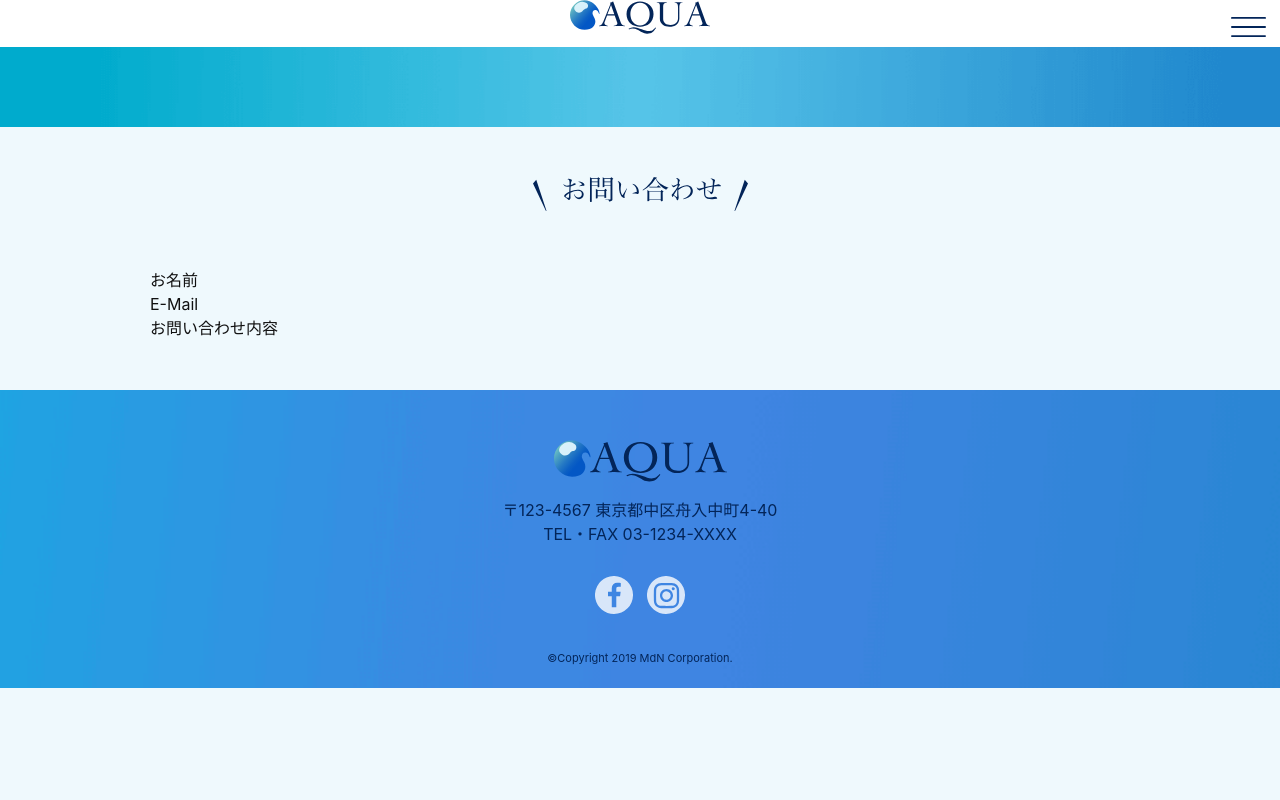
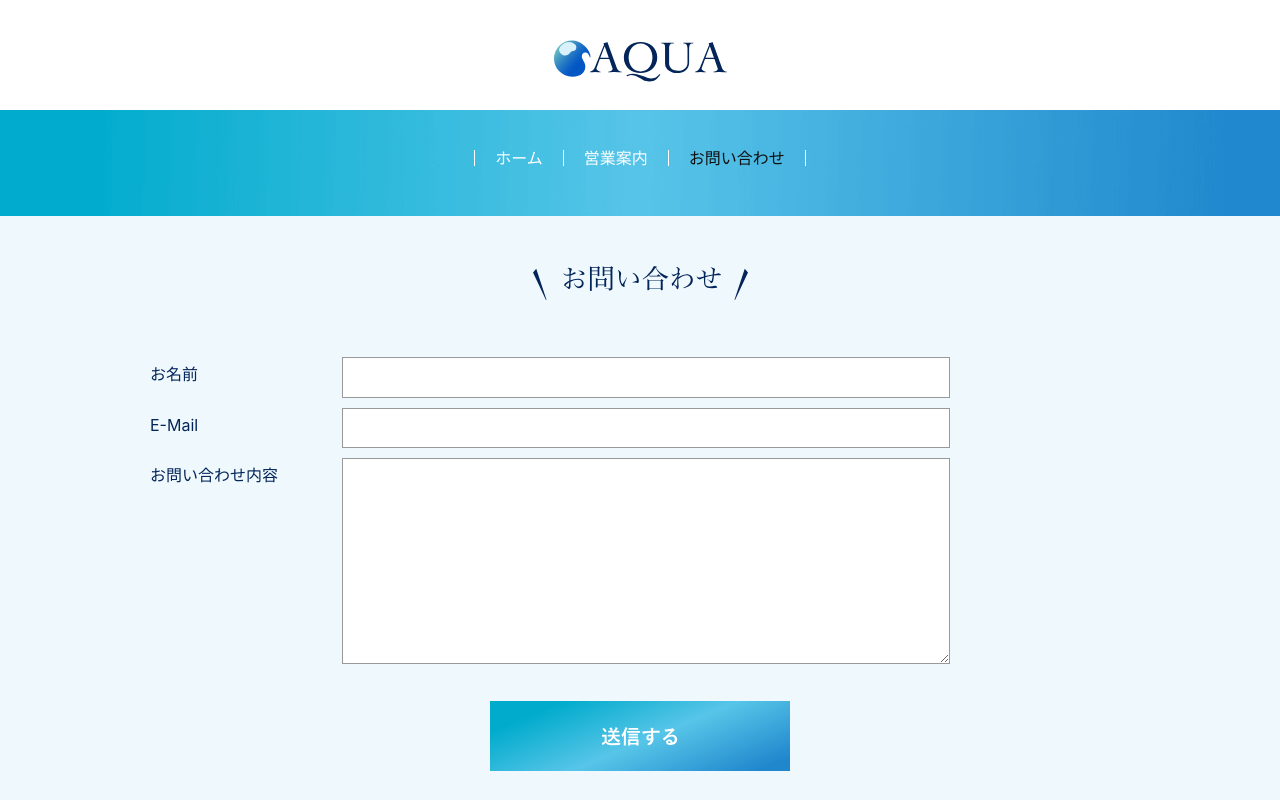
Before and after one commit to 20202022-KawakamiRina/J2A110, a plain HTML site: page lesson7/contact/index.html in a window 1280 px wide. Shown: the top 800 px of the page. Drawn offline with Linux system fonts and the light colour scheme.

Commit message:
全体終了

```diff
--- a/challenge2/ch2.css
+++ b/challenge2/ch2.css
@@ -10,8 +10,7 @@
 }
 
 body {
-  background: #504643;
-  text-align: center;
+
   margin: 0;
   padding: 40px;
 }
@@ -56,9 +55,17 @@ em {
 この下に、CSSの指定を記述していきましょう。
 ----------------------------*/
 
+body {
+  background: url(../challenge2/wood.jpg) #504643 left top repeat;
+  text-align: center;
+}
 ul{
   list-style: none;
-  bottom: 0;
-  display: inline-flex;
+  padding-left: 0;
+  display: flex ;
+  justify-content:  space-around;
 }
-li{flex: 1 1 20%;}
+li {
+  flex: 1 1 20% ;
+
+}
--- a/challenge2/ch2.html
+++ b/challenge2/ch2.html
@@ -6,10 +6,12 @@
     <meta
       name="description"
       content="心と体にやさしいオーガニックコーヒーを提供するNatural Coffee。"
-    />
+    >
+    <link rel="stylesheet" href="basic.css" />
+    <link rel="stylesheet" href="style.css" />
     <link rel="stylesheet" href="ch2.css" />
   </head>
-  <body style="background-image: url(wood.jpg);">
+  <body>
     <div class="wrapper">
       <header>
         <h1 class="logo">
--- a/lesson7/contact/index.html
+++ b/lesson7/contact/index.html
@@ -52,32 +52,45 @@
         <img src="img/ttl_contact.svg" alt="お問い合わせフォーム">
       </h2>
       <!-- フォーム -->
+      <form action="">
+        <div class="form-group">
+          <!-- お名前 -->
+          <label for="yourName" class="form-label">お名前</label>
 
-      <!-- お名前 -->
-      <div>
+        <div class="form-col">
+          <!-- 項目名 -->
+          <input type="text" name="お名前" id="yourName">
+          <!-- 入力欄：テキスト -->
+        </div>
+      </div>
+
+        <!-- E-Mail -->
+        <div class="form-group">
+          <!-- 項目名 -->
+          <label for="yourEmail" class="form-label">E-Mail</label>
+          <!-- 入力欄：email -->
+          <div class="form-col">
+            <input type="email" name="E-Mail" id="yourEmail">
+          </div>
+        </div>
+
+
+      <!-- お問い合わせ内容 -->
+      <div class="form-group">
         <!-- 項目名 -->
-        <label>お名前</label>
-        <!-- 入力欄：テキスト -->
-
-      </div>
-      <!-- E-Mail -->
-      <div>
-        <!-- 項目名 -->
-        <label>E-Mail</label>
-        <!-- 入力欄：email -->
-
-      </div>
-      <!-- お問い合わせ内容 -->
-      <div>
-        <!-- 項目名 -->
-        <label>お問い合わせ内容</label>
+        <label  for="yourInquiry" class="form-label">お問い合わせ内容</label>
         <!-- 入力欄：テキストエリア -->
-
+        <div class="form-col">
+          <textarea name="お問い合わせ内容" id="yourInquiry" cols="30" rows="10"></textarea>
+        </div>
       </div>
       <!-- 送信ボタン -->
-      <div>
+      <div class="form-btn">
+        <button type="submit"><img src="../img/btn_send.svg" alt="送信する"></button>
+      </div>
+      </form>
 
-      </div>
+
 
       <!-- フォームここまで -->
     </section>
--- a/lesson7/css/style.css
+++ b/lesson7/css/style.css
@@ -316,12 +316,19 @@ button[type="submit"]:hover{
 @media screen and (min-width: 768px) {
   /* ヘッダー*/
   .header{
+    padding: 40px 0 0;
+  }
+
+  .logo{
+    width: auto;
+    margin: 0 0 20px;
     padding: 0;
+    text-align: center;
   }
 
   /* ハンバーガーボタン */
   .btn-burger {
-
+    display: none;
     /* 768px以上では使用しない */
   }
   /* ナビゲーション */
@@ -330,16 +337,24 @@ button[type="submit"]:hover{
   }
   .nav-list {
     /* flexbox（横並びにする要素の親に指定） */
-
+    display: -webkit-box;
+    display: -ms-flexbox;
+    display: flex;
     /* フレックスアイテムを主軸方向（横方向）中央揃えで配置 */
-
+    -webkit-box-pack: center;
+    -ms-flex-pack: center;
+    justify-content: center;
     /* フレックスアイテムを交差軸方向（縦方向）中央揃えで配置 */
-
+    -webkit-box-align: center;
+    -ms-flex-align: center;
+    align-items: center
     padding: 0;
   }
   .nav-list li {
     /* フレックスアイテムに対する指定 */
-
+    -webkit-box-flex: 0;
+    -ms-flex: 0 1 auto;
+    flex: 0 1 auto;
     padding: 0 20px;
     line-height: 1;
     border-right: 1px solid #fff;
@@ -351,13 +366,16 @@ button[type="submit"]:hover{
   }
   /* 幅768px未満でメニューを開いた状態から、ウィンドウ幅を768px以上に広げたとき、メニューにflexboxを適用して<li>を横並び表示に切り替える */
   .nav-toggle:checked~.nav .nav-list {
-
+    display: -webkit-box;
+    display: -ms-flexbox;
+    display: flex;
   }
   /* セクション */
   .section {
-    margin-bottom: 1000px;
-    margin: 50px auto;
+    margin-bottom: 100px;
+    /*margin: 50px auto;
     padding: 0 10px;
+    */
   }
   /* 見出し（h2） */
   .heading-section {
@@ -381,13 +399,20 @@ button[type="submit"]:hover{
   /* 横並び */
   .row {
     /* flexbox（横並びにする要素の親に指定） */
-
+    display: -webkit-box;
+    display: -ms-flexbox;
+    display: flex;
+    -webkit-box-pack: justify;
+    -ms-flex-pack: justify;
+    justify-content: space-between;
 
   }
   /* 横並び要素 */
   .col {
     /* フレックスアイテムに対する指定 */
-
+    -webkit-box-flex: 0;
+    -ms-flex:0 1 32%;
+    flex: 0 1 32%;
     margin: 0;
   }
   /* --------------------------------------------------
@@ -395,11 +420,11 @@ button[type="submit"]:hover{
   -------------------------------------------------- */
   /* 入場料（テーブル） */
   .price-table {
-
+    font-size: 16px;
   }
   /* <th>と<td>に対する指定 */
   .price-table th, .price-table td {
-
+    padding: 20px;
   }
   /* --------------------------------------------------
   お問い合わせフォーム
@@ -407,7 +432,11 @@ button[type="submit"]:hover{
   /* フォームの3つのブロックに対する指定 */
   .form-group {
     /* flexbox（横並びにする要素の親に指定） */
-
+    display: -webkit-box;
+    display: -ms-flexbox;
+    display: flex;
+    max-width: 800px;
+    margin-bottom: 10px;
 
     /* 横幅の最大値 */
     margin-bottom: 10px;
@@ -415,15 +444,19 @@ button[type="submit"]:hover{
   /* 項目名に対する指定 */
   .form-label {
     /* フレックスアイテムに対する指定 */
-
-
+    -webkit-box-flex: 0;
+    -ms-flex: 0 0 12em;
+    flex: 0 0 12em;
+    max-width: 12em;
     margin: 0;
     padding-top: 5px;
   }
   /* 入力欄を囲む<div>に対する指定 */
   .form-col {
     /* フレックスアイテムに対する指定 */
-
+    -webkit-box-flex: 0;
+    -ms-flex: 0 1 100%;
+    flex: 0 1 100%;
   }
 }
 /* --------------------------------------------------
```
Also changed, not shown: portfolio/index.html (+1 -1 lines).
